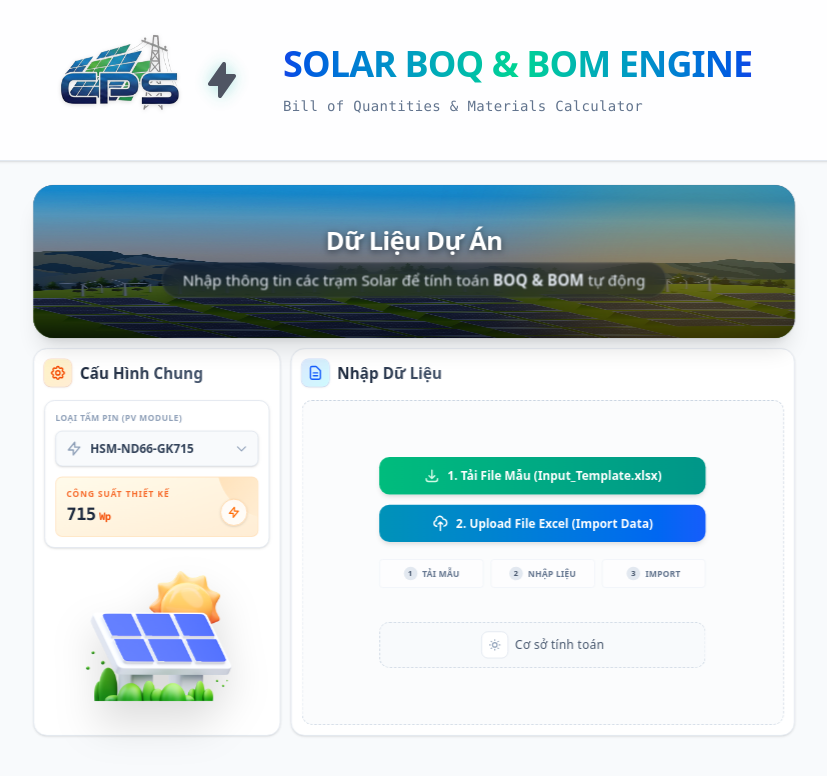
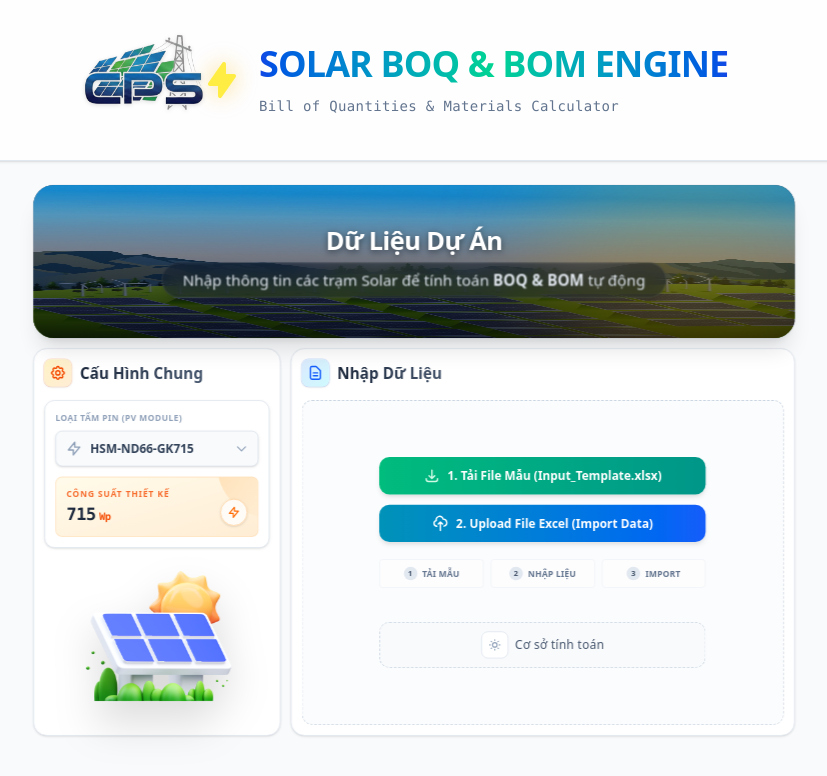
Before and after one commit to huy16/CPS-Solar-BOM, a React (Vite) app: page / in a window 1280 px wide. Shown: the top 776 px of the page, without its empty margins (226-1053 px from the left). Built offline with nearby package versions, Linux system fonts and the light colour scheme.

Commit message:
style: tighten header spacing and fix lightning bolt color to amber

```diff
--- a/src/App.jsx
+++ b/src/App.jsx
@@ -14,11 +14,11 @@ function App() {
       {/* Header with CPS Branding */}
       <header className="bg-white/80 backdrop-blur-md shadow-sm border-b border-slate-200 sticky top-0 z-50">
         <div className="max-w-7xl mx-auto px-6 py-4">
-          <div className="flex flex-row items-center justify-center gap-2">
+          <div className="flex flex-row items-center justify-center gap-0">
             {/* CPS Logo - Clickable Reset */}
             <button
               onClick={handleReset}
-              className="cursor-pointer focus:outline-none transition-transform active:scale-95 group"
+              className="cursor-pointer focus:outline-none transition-transform active:scale-95 group -mr-2"
               title="Quay lại Dashboard"
             >
               <img
@@ -29,8 +29,8 @@ function App() {
             </button>
 
             {/* Lightning Bolt Icon Replacement for Divider */}
-            <div className="flex items-center justify-center px-2">
-              <svg className="w-10 h-10 text-energy-500 animate-pulse drop-shadow-[0_0_8px_rgba(20,184,166,0.5)]" fill="currentColor" viewBox="0 0 20 20">
+            <div className="flex items-center justify-center">
+              <svg className="w-10 h-10 text-amber-400 animate-pulse drop-shadow-[0_0_12px_rgba(251,191,36,0.8)] filter brightness-125" fill="currentColor" viewBox="0 0 20 20">
                 <path fillRule="evenodd" d="M11.3 1.046A1 1 0 0112 2v5h4a1 1 0 01.82 1.573l-7 10A1 1 0 018 18v-5H4a1 1 0 01-.82-1.573l7-10a1 1 0 011.12-.38z" clipRule="evenodd" />
               </svg>
             </div>
@@ -40,7 +40,7 @@ function App() {
               {/* Animated Background */}
               <div className="absolute inset-0 bg-gradient-to-br from-energy-50/50 via-white to-cyan-50/50 opacity-0 group-hover:opacity-100 transition-opacity duration-500"></div>
 
-              <div className="relative pl-2">
+              <div className="relative pl-0">
                 <h1 className="text-4xl font-extrabold tracking-tight uppercase bg-gradient-to-r from-blue-700 via-emerald-400 to-blue-700 bg-clip-text text-transparent animate-gradient-x font-display pb-1">
                   Solar BOQ & BOM Engine
                 </h1>
```
